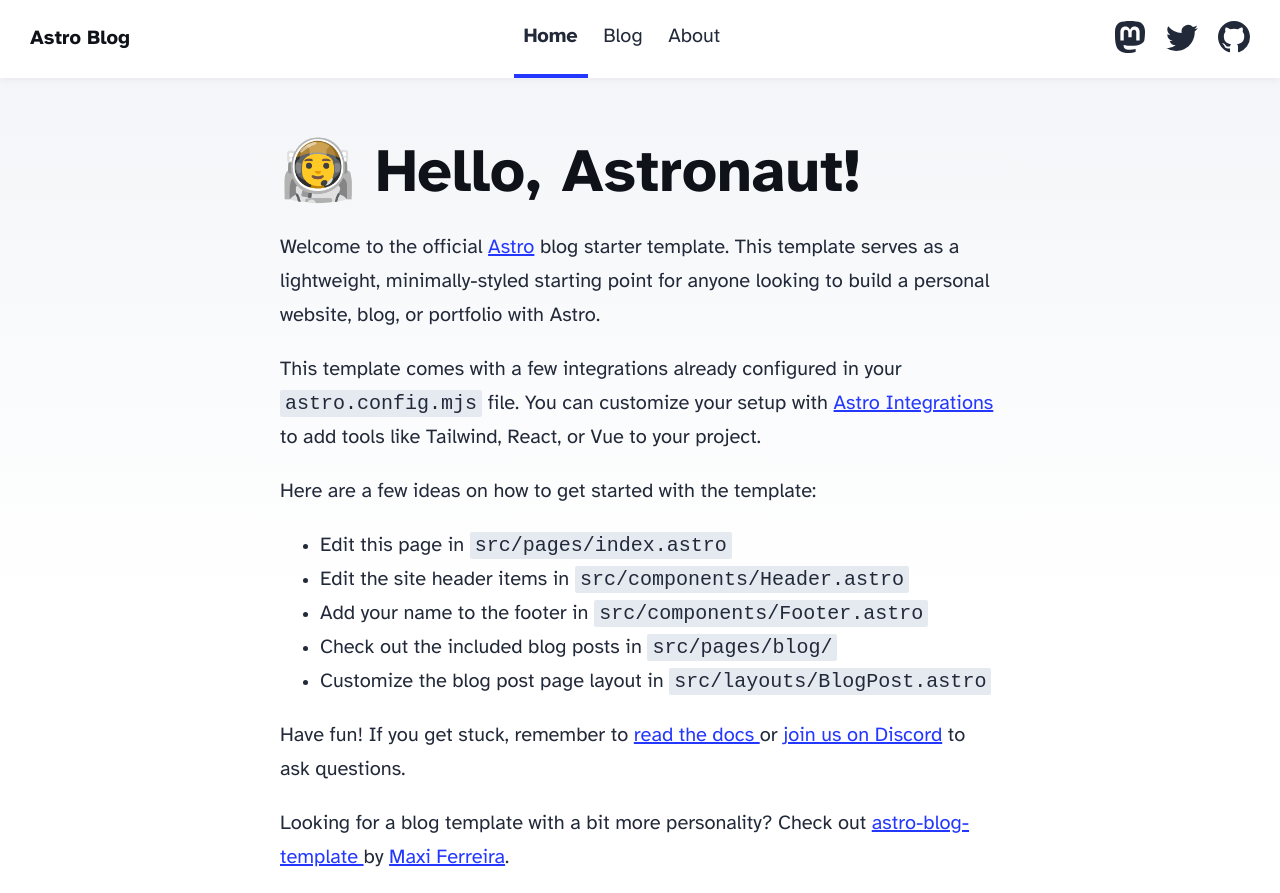
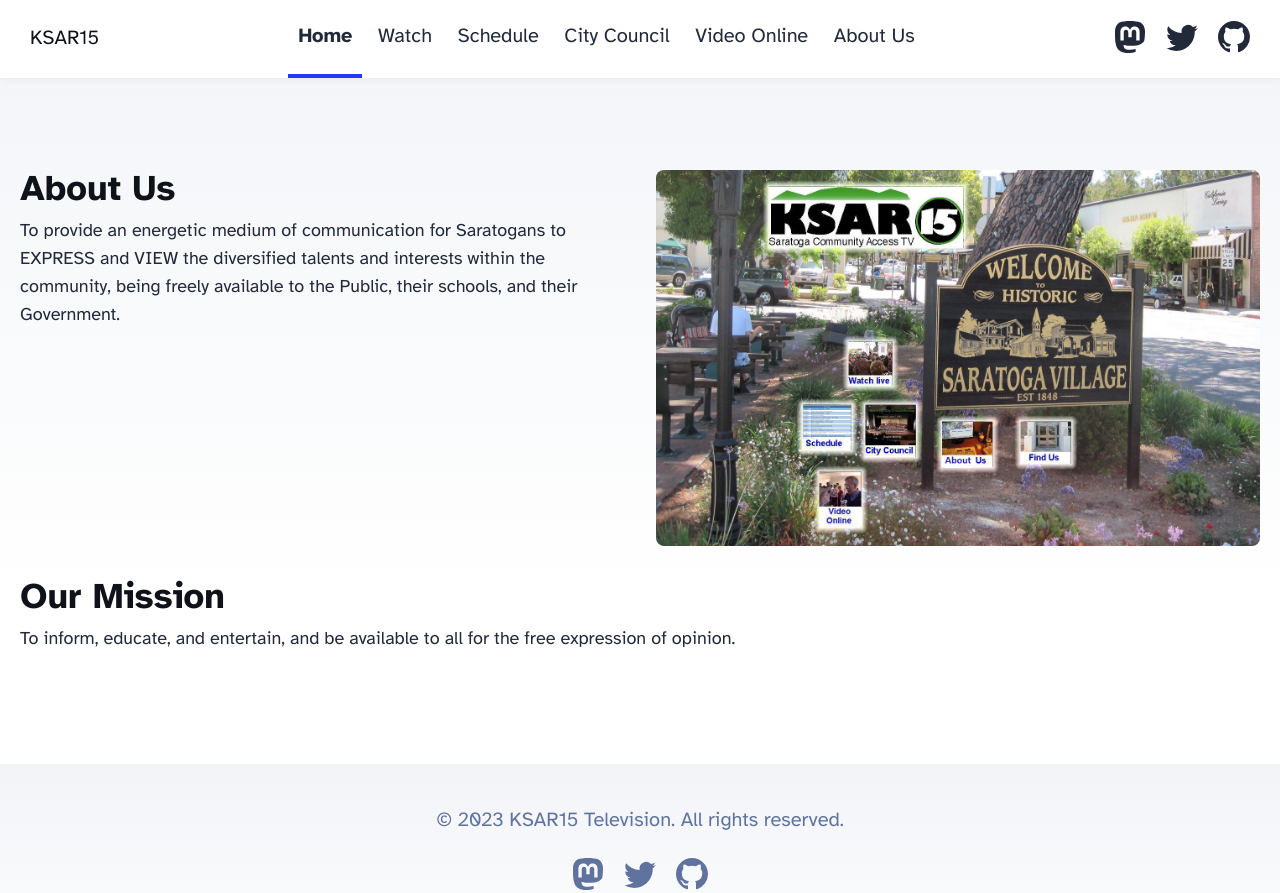
Before and after one commit to benhalverson/ksar15-website, an Astro site: page / in a window 1280 px wide. Shown: the top 893 px of the page. Built offline with nearby package versions, Linux system fonts and the light colour scheme; Astro itself is replaced by a stand-in of ours.

Commit message:
basic demo pages

```diff
--- a/astro.config.mjs
+++ b/astro.config.mjs
@@ -1,10 +1,11 @@
 import { defineConfig } from 'astro/config';
 import mdx from '@astrojs/mdx';
+import sitemap from '@astrojs/sitemap';
 
-import sitemap from '@astrojs/sitemap';
+import tailwind from "@astrojs/tailwind";
 
 // https://astro.build/config
 export default defineConfig({
-	site: 'https://example.com',
-	integrations: [mdx(), sitemap()],
+  site: 'https://example.com',
+  integrations: [mdx(), sitemap(), tailwind()]
 });
--- a/package.json
+++ b/package.json
@@ -14,7 +14,9 @@
     "@astrojs/mdx": "^1.1.5",
     "@astrojs/rss": "^3.0.0",
     "@astrojs/sitemap": "^3.0.3",
+    "@astrojs/tailwind": "^5.0.2",
     "astro": "^3.6.3",
+    "tailwindcss": "^3.3.5",
     "typescript": "^5.3.2"
   }
 }
--- a/src/components/Footer.astro
+++ b/src/components/Footer.astro
@@ -3,7 +3,7 @@
 ---
 
 <footer>
-	&copy; {today.getFullYear()} Your name here. All rights reserved.
+	&copy; {today.getFullYear()} KSAR15 Television. All rights reserved.
 	<div class="social-links">
 		<a href="https://m.webtoo.ls/@astro" target="_blank">
 			<span class="sr-only">Follow Astro on Mastodon</span>
--- a/src/components/Header.astro
+++ b/src/components/Header.astro
@@ -8,8 +8,11 @@
 		<h2><a href="/">{SITE_TITLE}</a></h2>
 		<div class="internal-links">
 			<HeaderLink href="/">Home</HeaderLink>
-			<HeaderLink href="/blog">Blog</HeaderLink>
-			<HeaderLink href="/about">About</HeaderLink>
+			<HeaderLink href="/watch">Watch</HeaderLink>
+			<HeaderLink href="/schedule">Schedule</HeaderLink>
+			<HeaderLink href="/city-council">City Council</HeaderLink>
+			<HeaderLink href="/blog">Video Online</HeaderLink>
+			<HeaderLink href="/about">About Us</HeaderLink>
 		</div>
 		<div class="social-links">
 			<a href="https://m.webtoo.ls/@astro" target="_blank">
--- a/src/consts.ts
+++ b/src/consts.ts
@@ -1,5 +1,5 @@
 // Place any global data in this file.
 // You can import this data from anywhere in your site by using the `import` keyword.
 
-export const SITE_TITLE = 'Astro Blog';
+export const SITE_TITLE = 'KSAR15';
 export const SITE_DESCRIPTION = 'Welcome to my website!';
--- /dev/null
+++ b/src/pages/city-council.astro
@@ -0,0 +1,20 @@
+---
+import BaseHead from "../components/BaseHead.astro";
+import Header from "../components/Header.astro";
+import Footer from "../components/Footer.astro";
+import { SITE_TITLE, SITE_DESCRIPTION } from "../consts";
+---
+
+<!doctype html>
+<html lang="en">
+	<head>
+		<BaseHead title={SITE_TITLE} description={SITE_DESCRIPTION} />
+	</head>
+	<body>
+		<Header title={SITE_TITLE} />
+		<main class="container mx-auto my-8">
+			<p>watch page</p>
+		</main>
+		<Footer />
+	</body>
+</html>
--- a/src/pages/index.astro
+++ b/src/pages/index.astro
@@ -1,8 +1,8 @@
 ---
-import BaseHead from '../components/BaseHead.astro';
-import Header from '../components/Header.astro';
-import Footer from '../components/Footer.astro';
-import { SITE_TITLE, SITE_DESCRIPTION } from '../consts';
+import BaseHead from "../components/BaseHead.astro";
+import Header from "../components/Header.astro";
+import Footer from "../components/Footer.astro";
+import { SITE_TITLE, SITE_DESCRIPTION } from "../consts";
 ---
 
 <!doctype html>
@@ -12,39 +12,30 @@
 	</head>
 	<body>
 		<Header title={SITE_TITLE} />
-		<main>
-			<h1>🧑‍🚀 Hello, Astronaut!</h1>
-			<p>
-				Welcome to the official <a href="https://astro.build/">Astro</a> blog starter template. This
-				template serves as a lightweight, minimally-styled starting point for anyone looking to
-				build a personal website, blog, or portfolio with Astro.
-			</p>
-			<p>
-				This template comes with a few integrations already configured in your
-				<code>astro.config.mjs</code> file. You can customize your setup with
-				<a href="https://astro.build/integrations">Astro Integrations</a> to add tools like
-				Tailwind, React, or Vue to your project.
-			</p>
-			<p>Here are a few ideas on how to get started with the template:</p>
-			<ul>
-				<li>Edit this page in <code>src/pages/index.astro</code></li>
-				<li>Edit the site header items in <code>src/components/Header.astro</code></li>
-				<li>Add your name to the footer in <code>src/components/Footer.astro</code></li>
-				<li>Check out the included blog posts in <code>src/pages/blog/</code></li>
-				<li>Customize the blog post page layout in <code>src/layouts/BlogPost.astro</code></li>
-			</ul>
-			<p>
-				Have fun! If you get stuck, remember to <a href="https://docs.astro.build/"
-					>read the docs
-				</a> or <a href="https://astro.build/chat">join us on Discord</a> to ask questions.
-			</p>
-			<p>
-				Looking for a blog template with a bit more personality? Check out <a
-					href="https://github.com/Charca/astro-blog-template"
-					>astro-blog-template
-				</a> by <a href="https://twitter.com/Charca">Maxi Ferreira</a>.
-			</p>
-		</main>
+    <main class="container mx-auto my-8">
+			<div class="grid grid-cols-2 gap-8">
+					<div class="col-span-1">
+							<h2 class="text-4xl font-bold">
+									About Us
+							</h2>
+							<p class="text-lg font-medium">
+									To provide an energetic medium of communication for Saratogans to EXPRESS and VIEW the diversified talents and interests within the community, being freely available to the Public, their schools, and their Government.
+							</p>
+					</div>
+					<div class="col-span-1 flex justify-center items-center">
+							<!-- Replace 'your-image-url.jpg' with the actual URL of your image -->
+							<img src="./saratoga.jpg" alt="Image" class="w-full h-auto">
+					</div>
+					<div class="col-span-2">
+							<h2 class="text-4xl font-bold">
+									Our Mission
+							</h2>
+							<p class="text-lg">
+									To inform, educate, and entertain, and be available to all for the free expression of opinion.
+							</p>
+					</div>
+			</div>
+	</main>
 		<Footer />
 	</body>
 </html>
--- /dev/null
+++ b/src/pages/schedule.astro
@@ -0,0 +1,20 @@
+---
+import BaseHead from "../components/BaseHead.astro";
+import Header from "../components/Header.astro";
+import Footer from "../components/Footer.astro";
+import { SITE_TITLE, SITE_DESCRIPTION } from "../consts";
+---
+
+<!doctype html>
+<html lang="en">
+	<head>
+		<BaseHead title={SITE_TITLE} description={SITE_DESCRIPTION} />
+	</head>
+	<body>
+		<Header title={SITE_TITLE} />
+		<main class="container mx-auto my-8">
+			<p>schedule page</p>
+		</main>
+		<Footer />
+	</body>
+</html>
--- /dev/null
+++ b/src/pages/video-online.astro
@@ -0,0 +1,20 @@
+---
+import BaseHead from "../components/BaseHead.astro";
+import Header from "../components/Header.astro";
+import Footer from "../components/Footer.astro";
+import { SITE_TITLE, SITE_DESCRIPTION } from "../consts";
+---
+
+<!doctype html>
+<html lang="en">
+	<head>
+		<BaseHead title={SITE_TITLE} description={SITE_DESCRIPTION} />
+	</head>
+	<body>
+		<Header title={SITE_TITLE} />
+		<main class="container mx-auto my-8">
+			<p>watch page</p>
+		</main>
+		<Footer />
+	</body>
+</html>
--- /dev/null
+++ b/src/pages/watch.astro
@@ -0,0 +1,20 @@
+---
+import BaseHead from "../components/BaseHead.astro";
+import Header from "../components/Header.astro";
+import Footer from "../components/Footer.astro";
+import { SITE_TITLE, SITE_DESCRIPTION } from "../consts";
+---
+
+<!doctype html>
+<html lang="en">
+	<head>
+		<BaseHead title={SITE_TITLE} description={SITE_DESCRIPTION} />
+	</head>
+	<body>
+		<Header title={SITE_TITLE} />
+		<main class="container mx-auto my-8">
+			<p>watch page</p>
+		</main>
+		<Footer />
+	</body>
+</html>
--- /dev/null
+++ b/tailwind.config.mjs
@@ -0,0 +1,8 @@
+/** @type {import('tailwindcss').Config} */
+export default {
+	content: ['./src/**/*.{astro,html,js,jsx,md,mdx,svelte,ts,tsx,vue}'],
+	theme: {
+		extend: {},
+	},
+	plugins: [],
+}
```
Also changed, not shown: public/saratoga.jpg (added), 2 other files.
